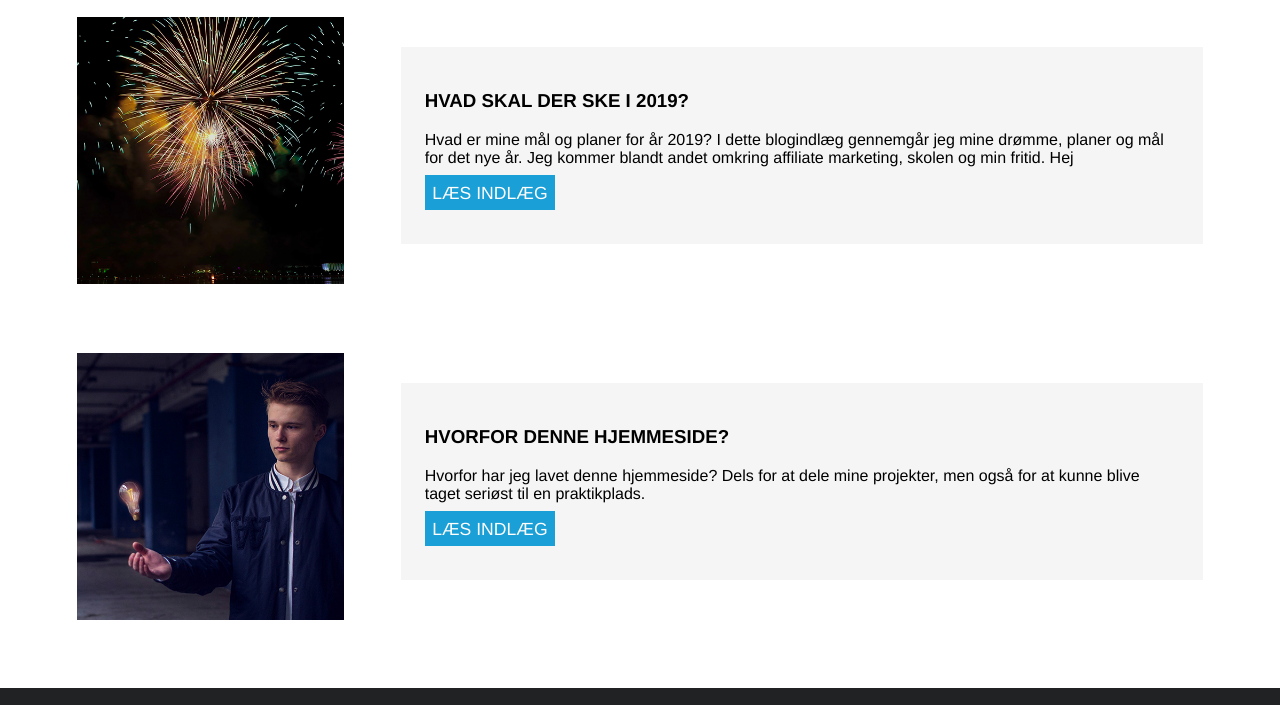
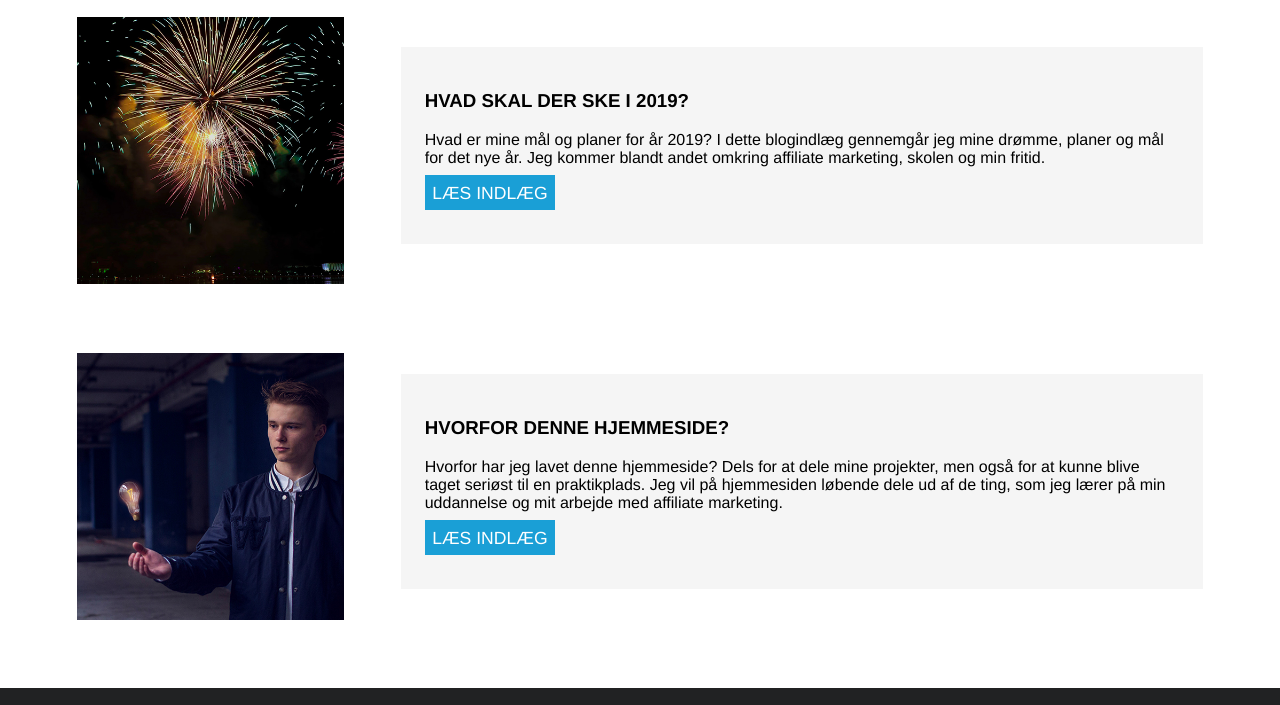
Before and after one commit to mikkellundstrom/eksamensprojektet, a plain HTML site: page blogindlaeg.html in a window 1280 px wide. Shown: the part 980-1685 px from the top of the page. Drawn offline with Linux system fonts and the light colour scheme.

Commit message:
Update blogindlaeg.html

```diff
--- a/blogindlaeg.html
+++ b/blogindlaeg.html
@@ -75,7 +75,7 @@ OG FØLG MED I MIN HVERDAG.</p>
 <h3>HVAD SKAL DER SKE I 2019?</h3>
     <p>Hvad er mine mål og planer for år 2019?
 I dette blogindlæg gennemgår jeg mine drømme,
-planer og mål for det nye år. Jeg kommer blandt andet omkring affiliate marketing, skolen og min fritid. Hej</p>
+planer og mål for det nye år. Jeg kommer blandt andet omkring affiliate marketing, skolen og min fritid.</p>
 
 <p><a href="#" id="knap-blog">LÆS INDLÆG</a></p>
 </article>
@@ -92,7 +92,7 @@ planer og mål for det nye år. Jeg kommer blandt andet omkring affiliate market
 <h3>HVORFOR DENNE HJEMMESIDE?</h3>
     <p>Hvorfor har jeg lavet denne hjemmeside?
 Dels for at dele mine projekter, men også for
-at kunne blive taget seriøst til en praktikplads.</p>
+at kunne blive taget seriøst til en praktikplads. Jeg vil på hjemmesiden løbende dele ud af de ting, som jeg lærer på min uddannelse og mit arbejde med affiliate marketing.</p>
 
 <p><a href="#" id="knap-blog">LÆS INDLÆG</a></p>
 </article>
```
